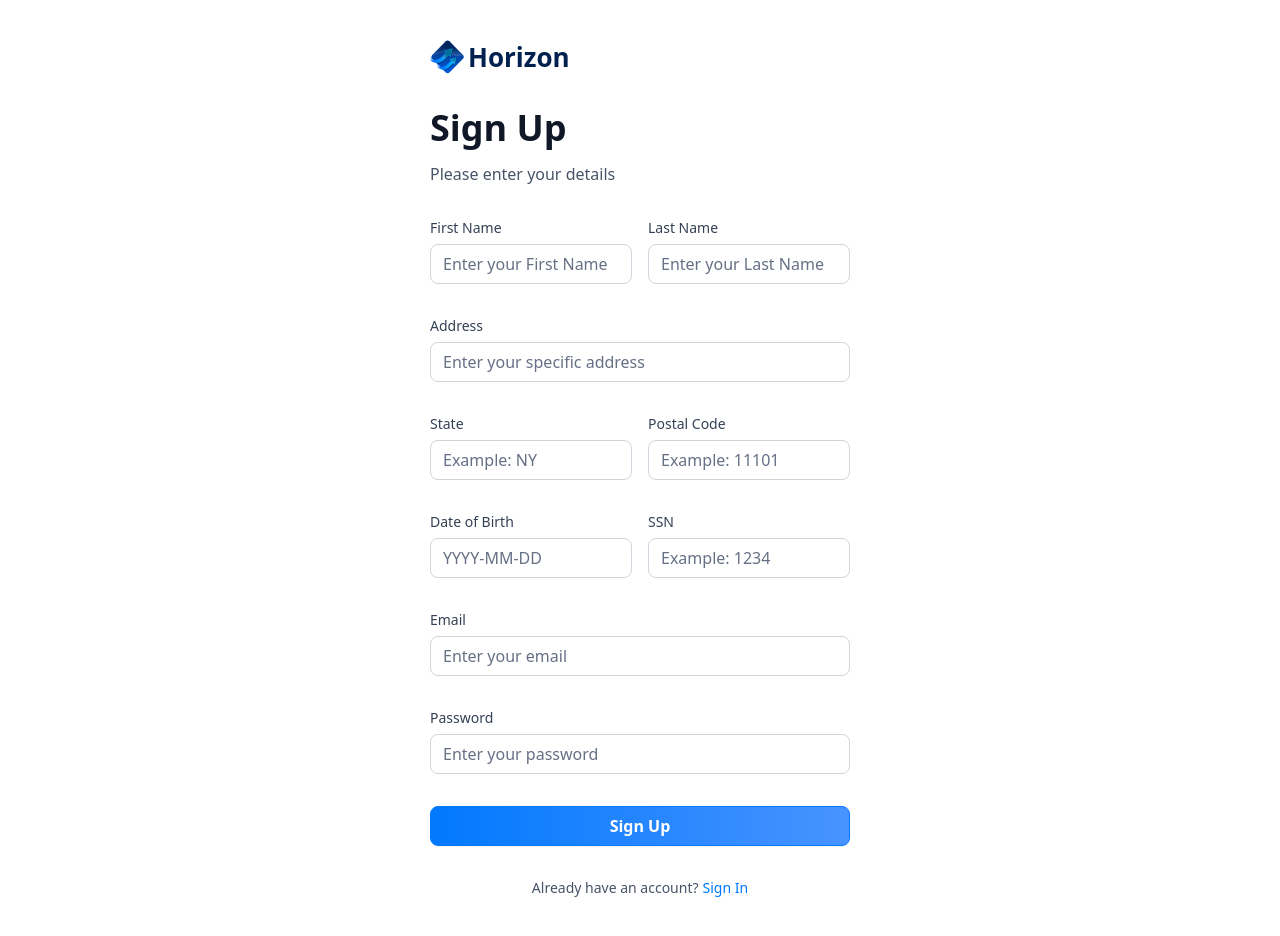
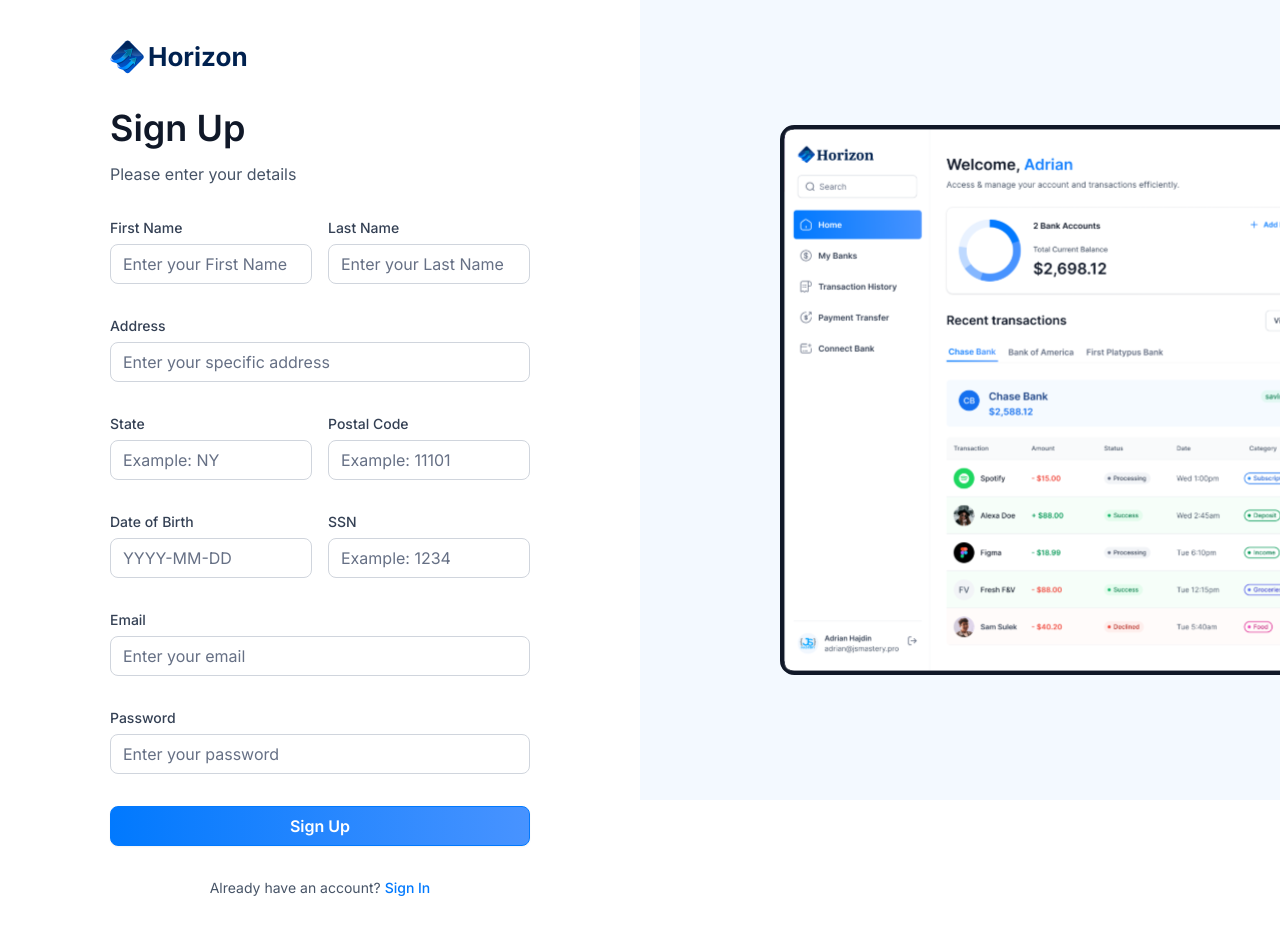
Before and after one commit to LazarosZiskos/banking-app, a Next.js app: page /sign-up in a window 1280 px wide. Built offline with nearby package versions, Linux system fonts and the light colour scheme.

Commit message:
finish auth

```diff
--- a/app/(auth)/layout.tsx
+++ b/app/(auth)/layout.tsx
@@ -1,11 +1,23 @@
+import Image from "next/image";
+
 export default function RootLayout({
   children,
 }: Readonly<{
   children: React.ReactNode;
 }>) {
   return (
-      <main>
+    <main className="flex min-h-screen w-full justify-between font-inter">
       {children}
+      <div className="auth-asset">
+        <div>
+          <Image
+            src="/icons/auth-image.svg"
+            alt="Auth Image"
+            width={500}
+            height={500}
+          />
+        </div>
+      </div>
     </main>
   );
 }
--- a/components/RightSidebar.tsx
+++ b/components/RightSidebar.tsx
@@ -11,13 +11,13 @@
         <div className="profile">
           <div className="profile-img">
             <span className="text-5xl font-bold text-blue-500">
-              {user.name[0]}
+              {user?.name[0]}
             </span>
           </div>
 
           <div className="profile-details">
-            <h1 className="profile-name">{user.name}</h1>
-            <p className="profile-email">{user.email}</p>
+            <h1 className="profile-name">{user?.name}</h1>
+            <p className="profile-email">{user?.email}</p>
           </div>
         </div>
       </section>
@@ -36,7 +36,7 @@
               <BankCard
                 key={banks[0].$id}
                 account={banks[0]}
-                userName={user.name}
+                userName={user?.name}
                 showBalance={false}
               />
             </div>
@@ -45,7 +45,7 @@
                 <BankCard
                   key={banks[1].$id}
                   account={banks[1]}
-                  userName={user.name}
+                  userName={user?.name}
                   showBalance={false}
                 />
               </div>
```
Lines whose indentation alone changed are shown as unchanged.
